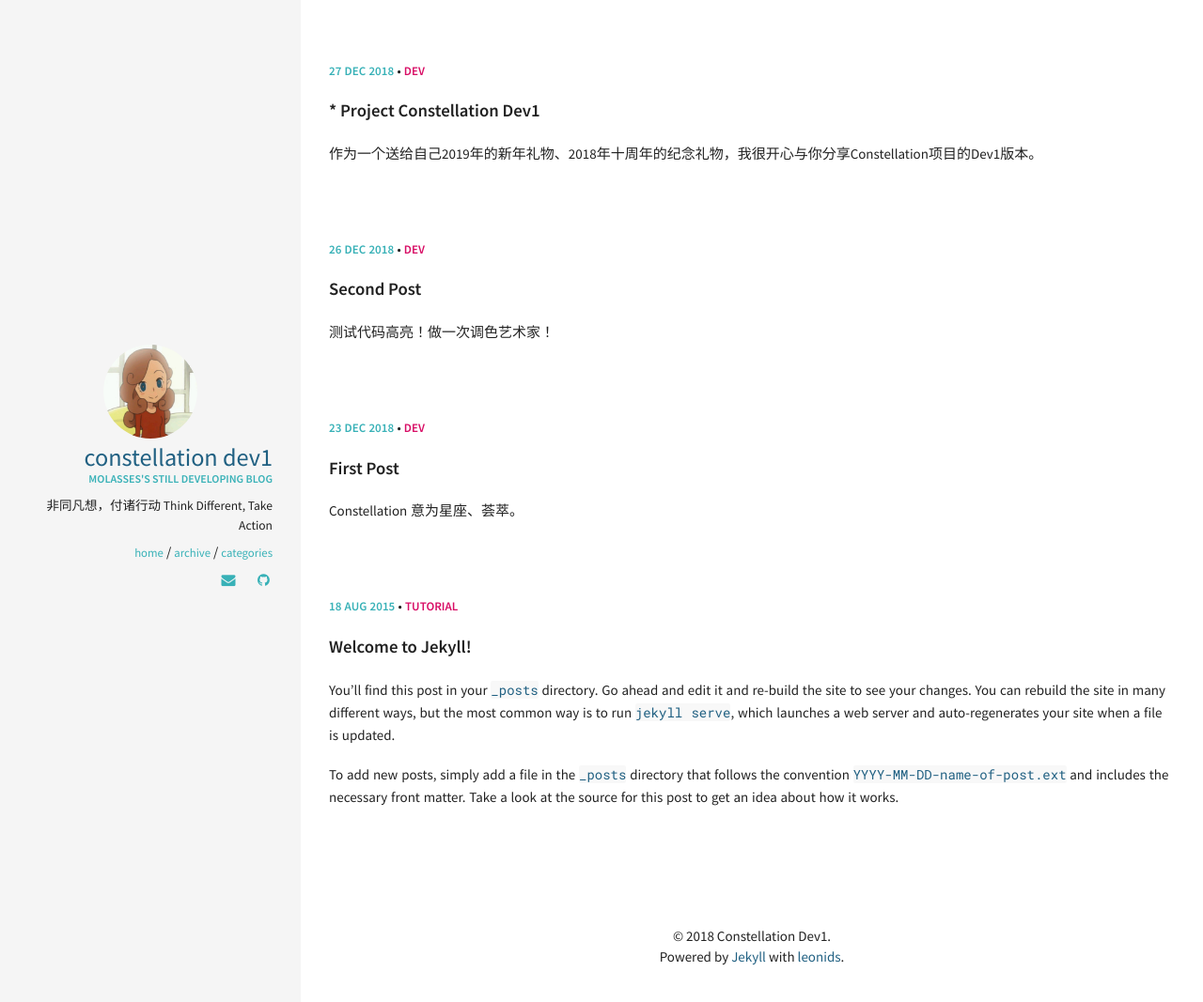
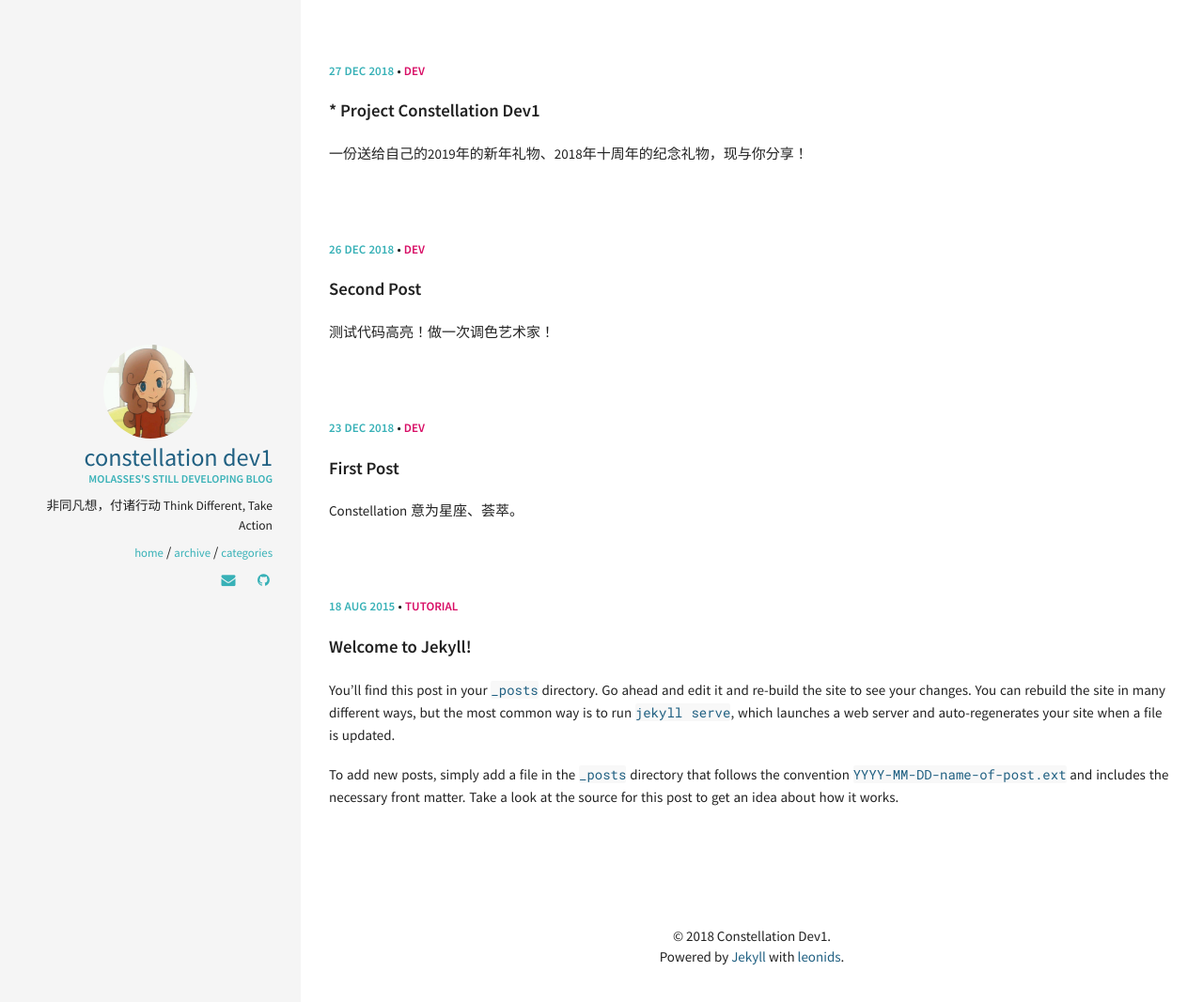
Before and after one commit to sleeplessai/sleeplessai.github.io, a Jekyll site: the page built from index.html, in a window 1280 px wide. Shown: the top 1067 px of the page at 94% size. Built offline with Jekyll 4.4.1, drawn with Linux system fonts in a browser that asks for light colours; nearby versions of some CDN libraries.

Commit message:
revise dev1 post

```diff
--- a/_posts/2018-12-27-constellation-dev1.md
+++ b/_posts/2018-12-27-constellation-dev1.md
@@ -4,7 +4,7 @@ title: "Project Constellation Dev1"
 date: 2018-12-27 01:34:20 +0800
 comments: true
 categories: [dev]
-excerpt: "作为一个送给自己2019年的新年礼物、2018年十周年的纪念礼物，我很开心与你分享Constellation项目的Dev1版本。"
+excerpt: "一份送给自己的2019年的新年礼物、2018年十周年的纪念礼物，现与你分享！"
 stickie: true
 ---
 
```
